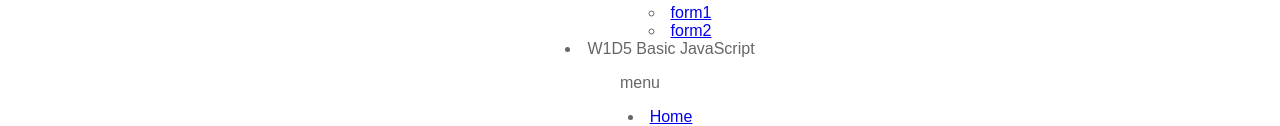
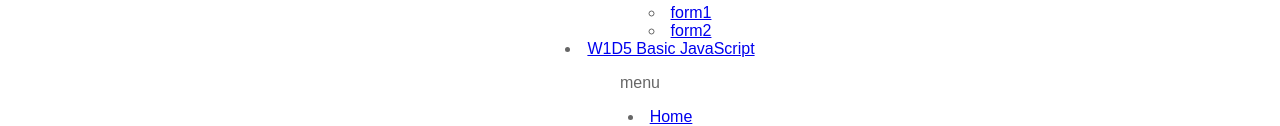
Before and after one commit to Perry-code-luigi/Perry-code-luigi.github.io, a plain HTML site: page index.html in a window 1280 px wide. Shown: the part 752-878 px from the top of the page. Drawn offline with Linux system fonts and the light colour scheme.

Commit message:
update the link for the JS

```diff
--- a/index.html
+++ b/index.html
@@ -110,7 +110,7 @@ text-align: center;
 		<li><a href="https://perry-code-luigi.github.io/forms/form1">form1</a></li>
 		<li><a href="https://perry-code-luigi.github.io/forms/form2/">form2</a></li>
 	</ul>
-	<li>W1D5 Basic JavaScript</li>
+	<li><a href="https://perry-code-luigi.github.io/JavaScript/">W1D5 Basic JavaScript</a></li>
 
 </ul>
 <p id="menu">menu</p>
```
